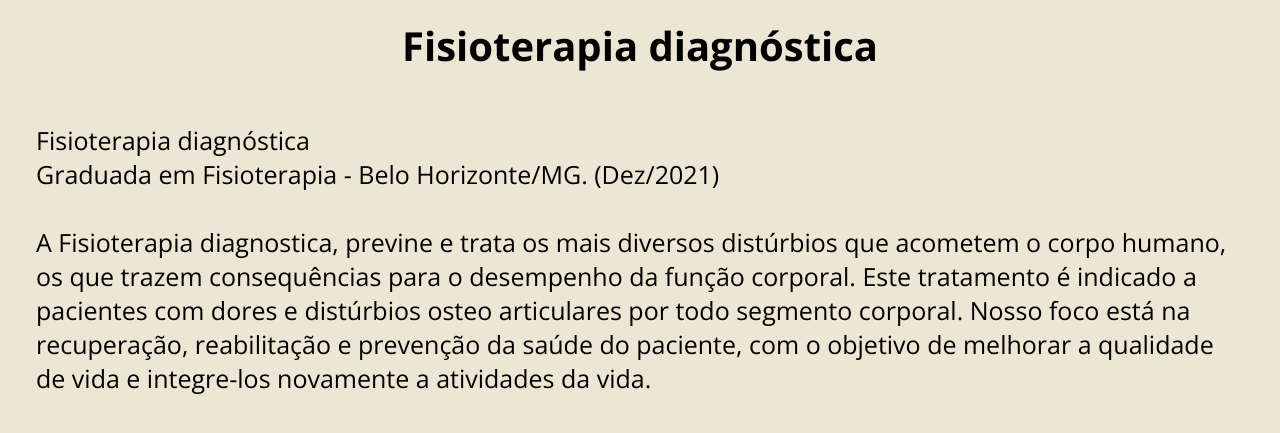
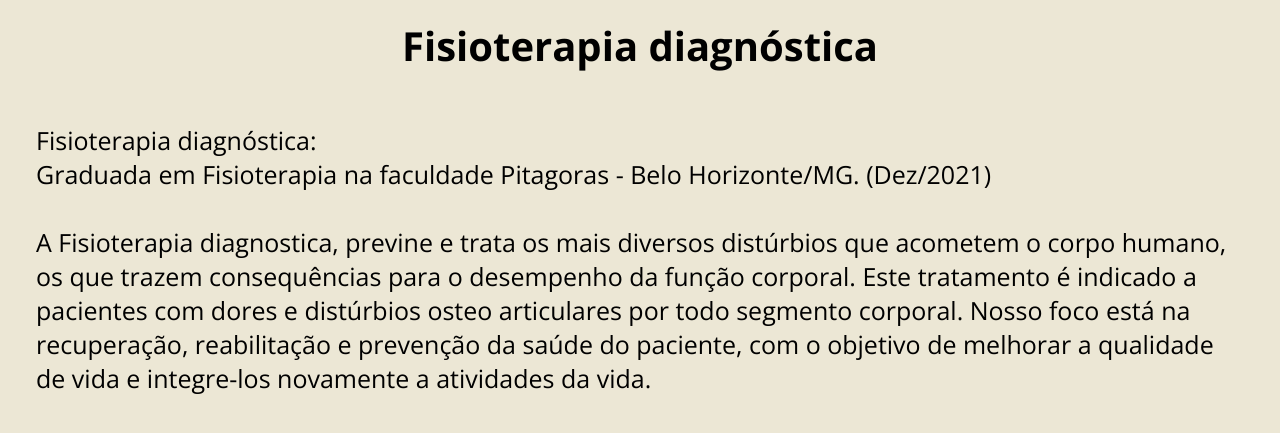
Before and after one commit to JhonatanSamuel/Fisioterapia_tayna_bratiliere, a plain HTML site: page index.html in a window 1280 px wide. Shown: the part 940-1373 px from the top of the page. Drawn offline with nearby package versions, Linux system fonts and the light colour scheme; grey boxes are pictures that could not be loaded.

Commit message:
alteração title

```diff
--- a/index.html
+++ b/index.html
@@ -14,7 +14,7 @@
     <link rel="icon" type="image/svh=xml" href="./assets/logo-solo.png" />
     <link rel="stylesheet" href="style.css" />
 
-    <title>Tayná Fisio</title>
+    <title>Fisioterapia Tayná Bratiliere</title>
   </head>
   <body>
     <aside class="sidebar">
@@ -106,9 +106,9 @@
             <div class="container">
               <h2>Fisioterapia diagnóstica</h2>
               <p>
-                Fisioterapia diagnóstica
+                Fisioterapia diagnóstica:
                 <br>
-                Graduada em Fisioterapia - Belo Horizonte/MG. (Dez/2021)
+                Graduada em Fisioterapia na faculdade Pitagoras - Belo Horizonte/MG. (Dez/2021)
                 <br>
                 <br>
                 A Fisioterapia diagnostica, previne e trata os mais diversos distúrbios
```
